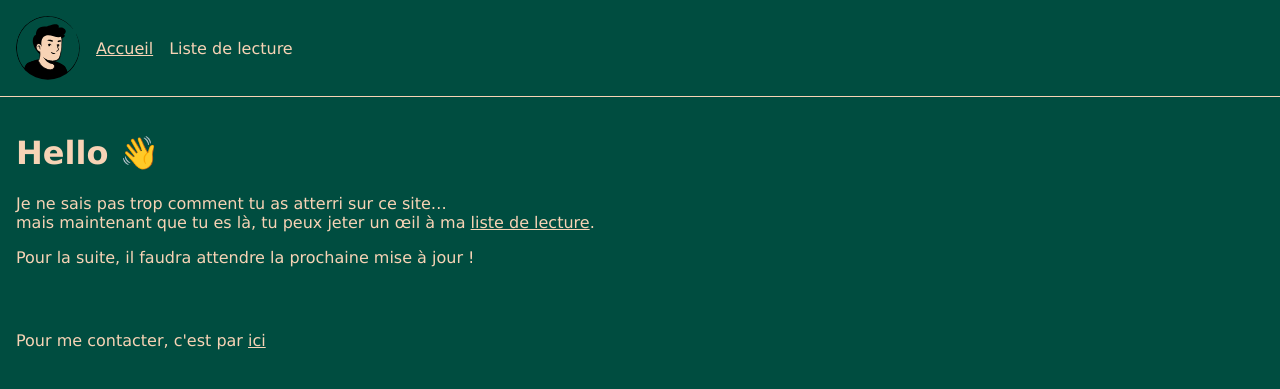
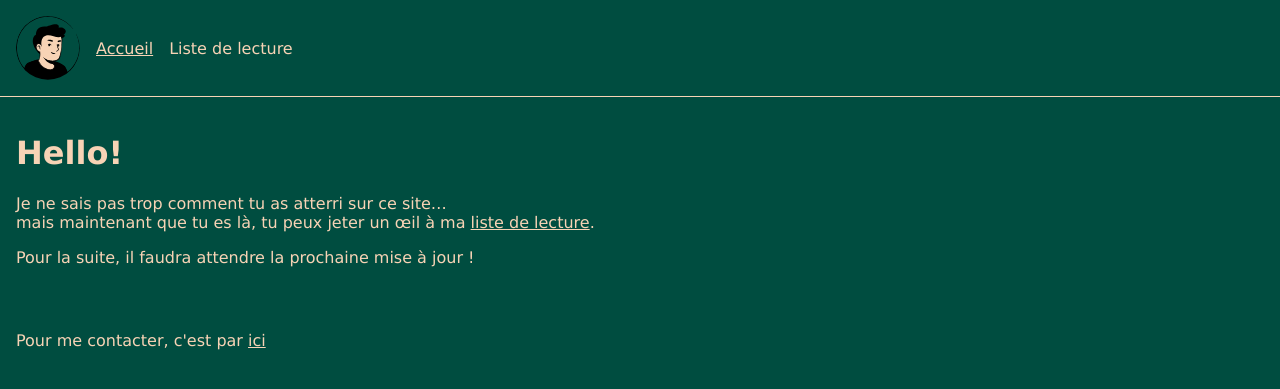
Before and after one commit to Ju4/ju4.github.io, a Jekyll site: the page built from index.md, in a window 1280 px wide. Shown: the top 389 px of the page. Built offline with Jekyll 4.4.1, drawn with Linux system fonts in a browser that asks for light colours.

Commit message:
Greetings message

```diff
--- a/index.md
+++ b/index.md
@@ -3,7 +3,7 @@ layout: default
 title: Accueil
 ---
 
-# Hello 👋
+# Hello!
 
 Je ne sais pas trop comment tu as atterri sur ce site...
 mais maintenant que tu es là, tu peux jeter un œil à ma [liste de lecture](/readings.html).
```
